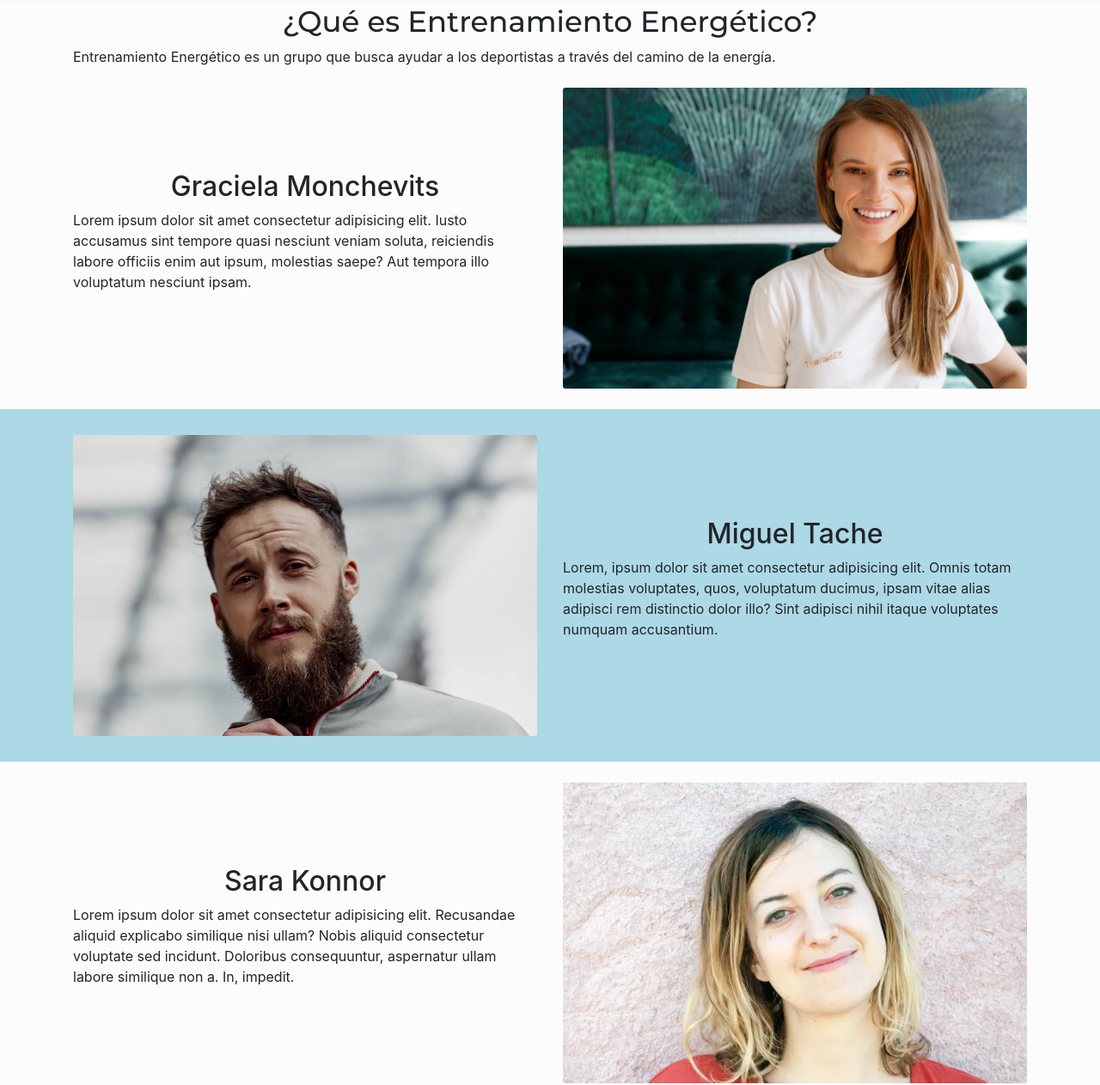
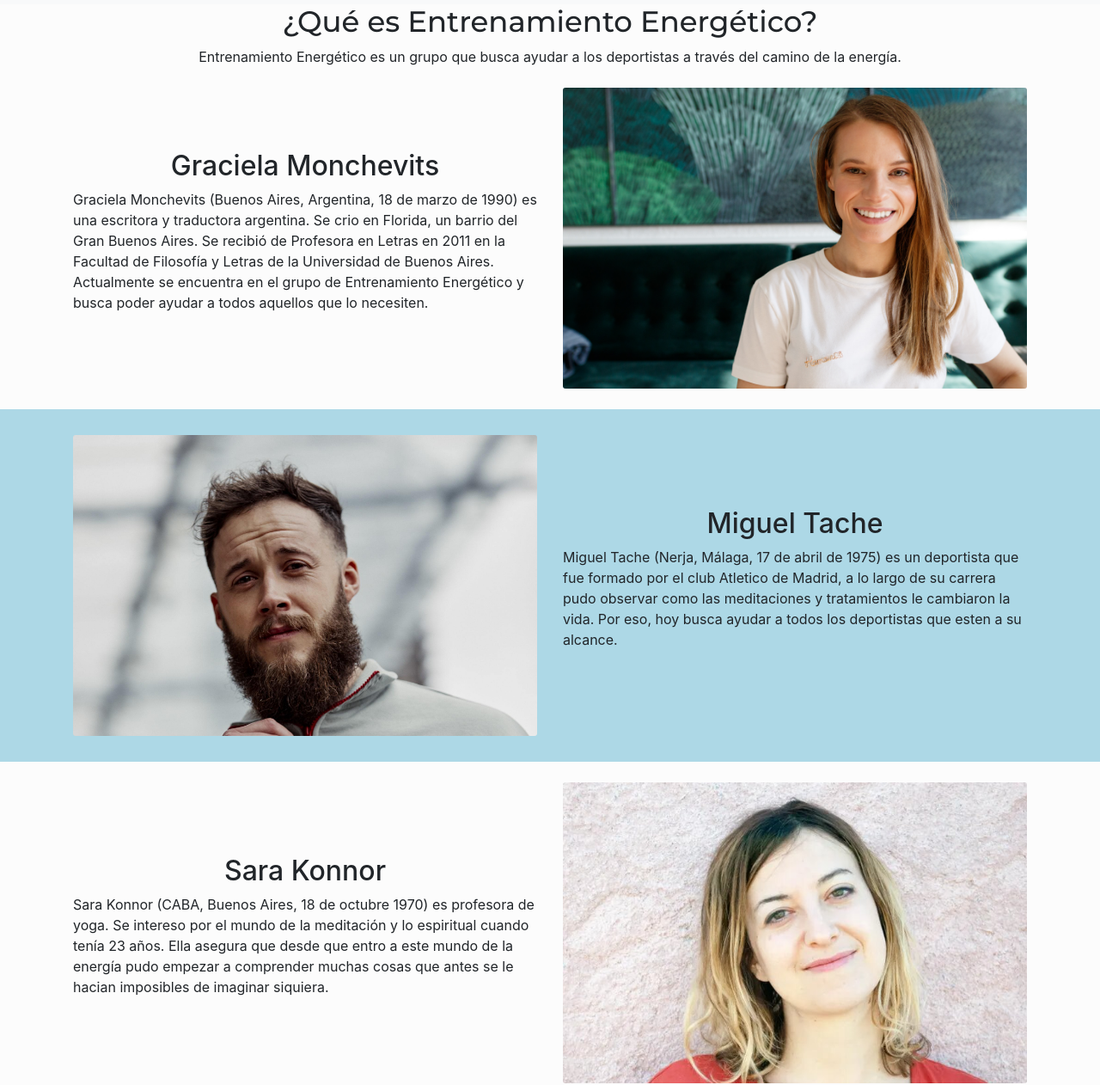
Before and after one commit to IvanPolanis/Coderhouse-Proyecto-Final, a plain HTML site: page html/aboutus.html in a window 1280 px wide. Shown: the part 71-1333 px from the top of the page at 86% size. Drawn offline with nearby package versions, Linux system fonts and the light colour scheme.

Commit message:
Adding AU content

```diff
--- a/html/aboutus.html
+++ b/html/aboutus.html
@@ -47,13 +47,13 @@
     </header>
     <div class="container">
         <h2 class="title">¿Qué es Entrenamiento Energético?</h2>
-        <p>Entrenamiento Energético es un grupo que busca ayudar a los deportistas a través del camino de la energía.</p>
+        <p class="text-center">Entrenamiento Energético es un grupo que busca ayudar a los deportistas a través del camino de la energía.</p>
     </div>
     <div class="container mt-4">
         <div class="row">
             <div class="col-sm-6 col-xs-12 align-self-center">
                 <h4 class="text-center">Graciela Monchevits</h4>
-                <p>Lorem ipsum dolor sit amet consectetur adipisicing elit. Iusto accusamus sint tempore quasi nesciunt veniam soluta, reiciendis labore officiis enim aut ipsum, molestias saepe? Aut tempora illo voluptatum nesciunt ipsam.</p>
+                <p>Graciela Monchevits (Buenos Aires, Argentina, 18 de marzo de 1990) es una escritora y traductora argentina. Se crio en Florida, un barrio del Gran Buenos Aires. Se recibió de Profesora en Letras en 2011 en la Facultad de Filosofía y Letras de la Universidad de Buenos Aires. Actualmente se encuentra en el grupo de Entrenamiento Energético y busca poder ayudar a todos aquellos que lo necesiten.</p>
             </div>
             <div class="col-sm-6 col-xs-12">
                 <img src="../img/person (1).jpg" alt="Graciela Monchevits" class="w-100 img-tch br">
@@ -68,7 +68,7 @@
                 </div>
                 <div class="col-sm-6 col-xs-12 text-swap align-self-center">
                     <h4 class="text-center">Miguel Tache</h4>
-                    <p>Lorem, ipsum dolor sit amet consectetur adipisicing elit. Omnis totam molestias voluptates, quos, voluptatum ducimus, ipsam vitae alias adipisci rem distinctio dolor illo? Sint adipisci nihil itaque voluptates numquam accusantium.</p>
+                    <p>Miguel Tache (Nerja, Málaga, 17 de abril de 1975) es un deportista que fue formado por el club Atletico de Madrid, a lo largo de su carrera pudo observar como las meditaciones y tratamientos le cambiaron la vida. Por eso, hoy busca ayudar a todos los deportistas que esten a su alcance.</p>
                 </div>
                 <div class="col-sm-6 col-xs-12 img-bottom">
                     <img src="../img/person (2).jpg" alt="Miguel Tache" class="w-100 img-tch position-p2">
@@ -80,7 +80,7 @@
         <div class="row">
             <div class="col-sm-6 col-xs-12 align-self-center">
                 <h4 class="text-center">Sara Konnor</h4>
-                <p>Lorem ipsum dolor sit amet consectetur adipisicing elit. Recusandae aliquid explicabo similique nisi ullam? Nobis aliquid consectetur voluptate sed incidunt. Doloribus consequuntur, aspernatur ullam labore similique non a. In, impedit.</p>
+                <p>Sara Konnor (CABA, Buenos Aires, 18 de octubre 1970) es profesora de yoga. Se intereso por el mundo de la meditación y lo espiritual cuando tenía 23 años. Ella asegura que desde que entro a este mundo de la energía pudo empezar a comprender muchas cosas que antes se le hacian imposibles de imaginar siquiera.</p>
             </div>
             <div class="col-sm-6 col-xs-12">
                 <img src="../img/person (3).jpg" alt="Sara Konnor" class="w-100 img-tch tl">
```
Also changed, not shown: index.html (+1 -1 lines).
